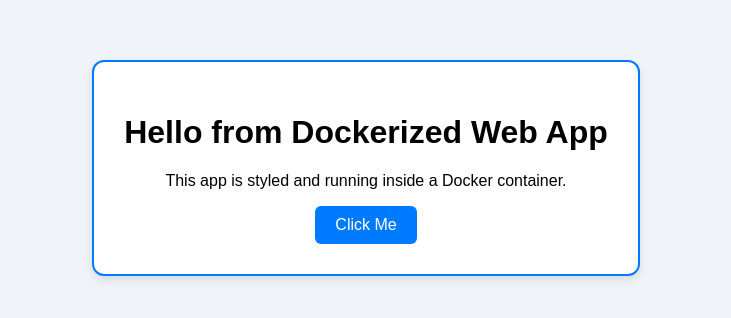
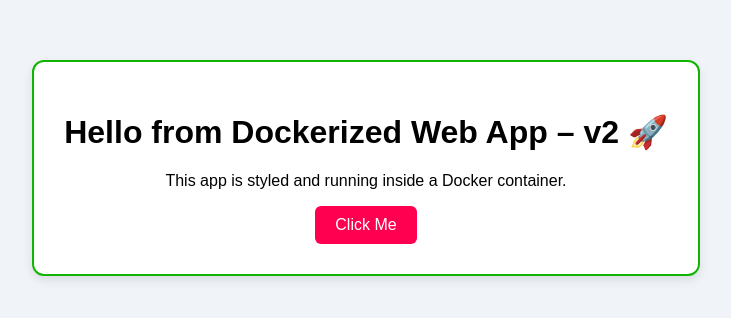
Before and after one commit to 222093271/sit323-sit737-2025-prac6c, a website: page public/index.html in a window 1280 px wide. Shown: the part 240-558 px from the top of the page, without its empty margins (274-1005 px from the left). Drawn offline with Linux system fonts and the light colour scheme.

Commit message:
Updating Application

```diff
--- a/application.js
+++ b/application.js
@@ -5,5 +5,5 @@ const port = 3000;
 app.use(express.static('public'));
 
 app.listen(port, () => {
-  console.log(`🌐 App running at http://localhost:${port}`);
+  console.log(`🌐 App v2 running at http://localhost:${port}`);
 });
--- a/public/index.html
+++ b/public/index.html
@@ -6,7 +6,7 @@
 </head>
 <body>
   <div class="container">
-    <h1>Hello from Dockerized Web App</h1>
+    <h1>Hello from Dockerized Web App – v2 🚀</h1>
     <p>This app is styled and running inside a Docker container.</p>
     <button onclick="alert('This is an interactive button!')">Click Me</button>
   </div>
--- a/public/style.css
+++ b/public/style.css
@@ -9,7 +9,7 @@ body {
   .container {
     text-align: center;
     padding: 30px;
-    border: 2px solid #007bff;
+    border: 2px solid #0fb500;
     background-color: #ffffff;
     border-radius: 12px;
     box-shadow: 0 4px 10px rgba(0,0,0,0.1);
@@ -17,7 +17,7 @@ body {
   button {
     padding: 10px 20px;
     font-size: 16px;
-    background-color: #007bff;
+    background-color: #ff0051;
     color: white;
     border: none;
     border-radius: 6px;
```
